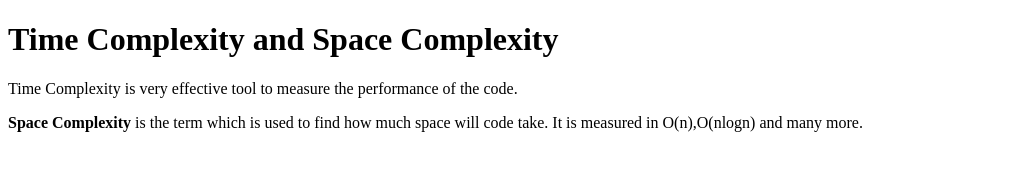
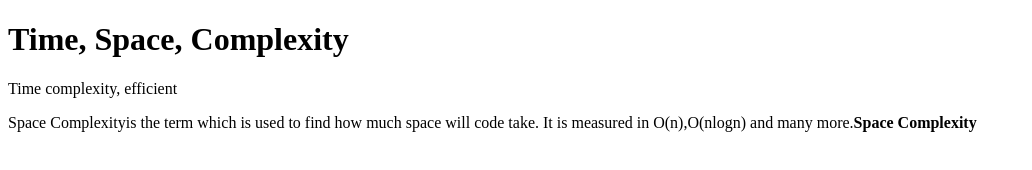
Before and after one commit to acciojob/time-and-space-complexity-JyotiradeetiBagal, a website: page main.html in a window 1280 px wide. Shown: the whole page, without its empty margins (0-1032 px from the left). Drawn offline with Linux system fonts and the light colour scheme.

Commit message:
created a submission

```diff
--- a/main.html
+++ b/main.html
@@ -8,9 +8,9 @@
 
 <body>
 	<!-- the entire body must be written by student -->
-	<h1>Time Complexity and Space Complexity</h1>
-	<p>Time Complexity is very effective tool to measure the performance of the code.</p>
-	<p><b>Space Complexity</b> is the term which is used to find how much space will code take. It is measured in O(n),O(nlogn) and many more.</p>
+	<h1>Time, Space, Complexity</h1>
+	<p>	Time complexity, efficient</p>
+	<p>Space Complexityis the term which is used to find how much space will code take. It is measured in O(n),O(nlogn) and many more.<b>Space Complexity</b> </p>
     <script type="text/javascript" src="./script.js">
 </script>
 
```
